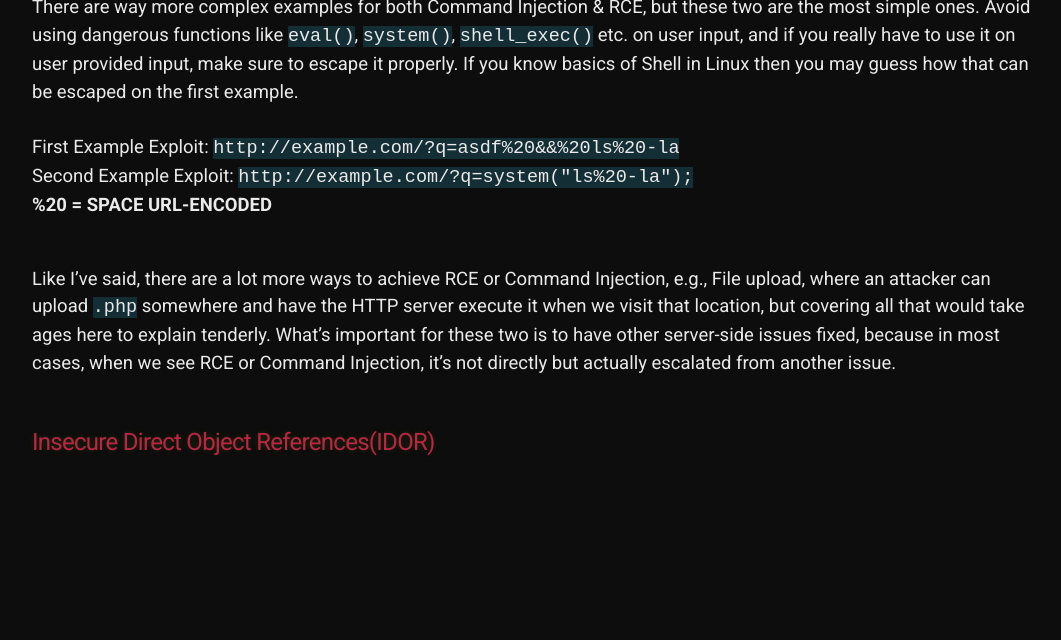
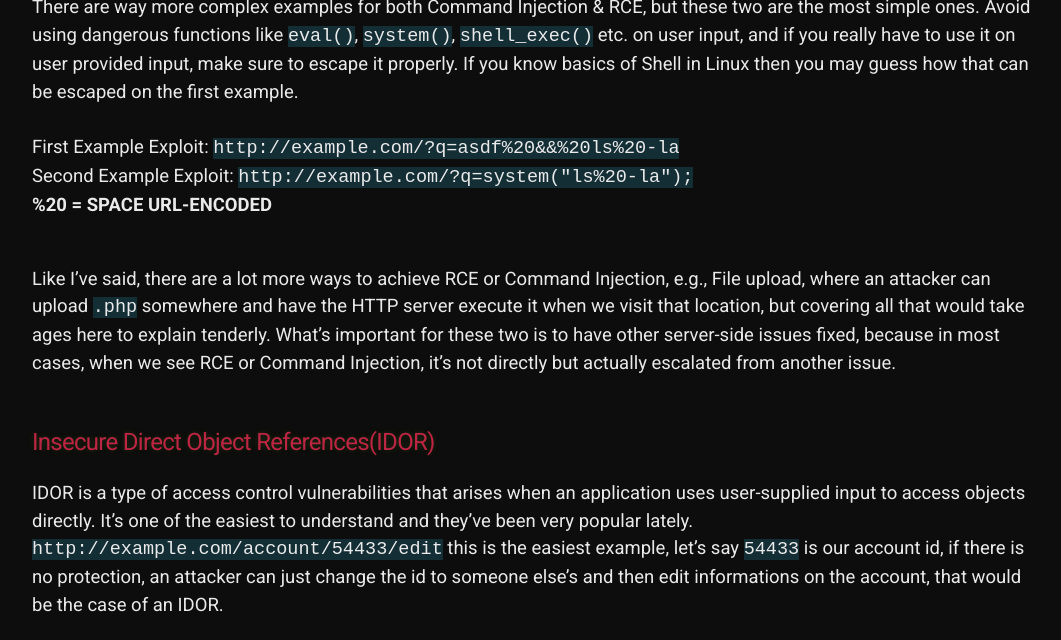
Before and after one commit to 20kilograma/blog, a Jekyll site: the page built from php-sec.md, in a window 1280 px wide and 900 px high, scrolled down 12193 px, cut to the strip 260-900 px from the top of the window. Shown: the whole strip, without its empty margins (108-1169 px from the left). Built offline with Jekyll 4.4.1, drawn with Linux system fonts in a browser that asks for light colours; some web fonts are replaced; our own code applies the rules of GitHub Pages for plain Markdown files; before the commit the page ends 12933 px from its top, so only the background shows below that.

Commit message:
Update php-sec.md

```diff
--- a/php-sec.md
+++ b/php-sec.md
@@ -238,3 +238,5 @@
 What's important for these two is to have other server-side issues fixed, because in most cases, when we see RCE or Command Injection, it's not directly but actually escalated from another issue.<br><br>
 
 ## Insecure Direct Object References(IDOR)
+
+IDOR is a type of access control vulnerabilities that arises when an application uses user-supplied input to access objects directly. It's one of the easiest to understand and they've been very popular lately. <code>http://example.com/account/54433/edit</code> this is the easiest example, let's say <code>54433</code> is our account id, if there is no protection, an attacker can just change the id to someone else's and then edit informations on the account, that would be the case of an IDOR.
```
